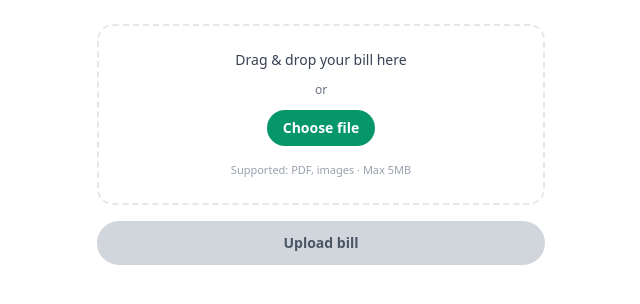
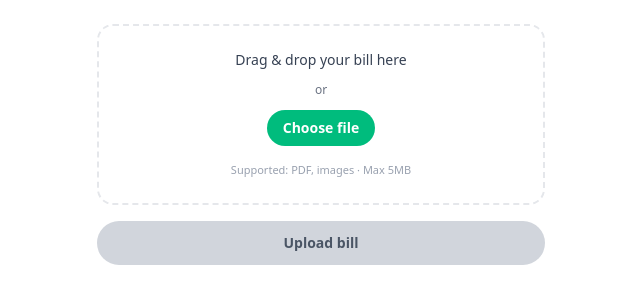
Before and after one commit to artics-us/medbill-upload-widget, a Next.js app: page /upload-widget in a window 1280 px wide. Shown: the top 304 px of the page, without its empty margins (319-959 px from the left). Built offline with nearby package versions, Linux system fonts and the light colour scheme.

Commit message:
change button color

```diff
--- a/src/app/upload-widget/page.tsx
+++ b/src/app/upload-widget/page.tsx
@@ -186,7 +186,7 @@ export default function UploadWidgetPage() {
             type="button"
             onClick={openFileDialog}
             disabled={isUploading}
-            className="px-4 py-2 rounded-full text-sm font-semibold bg-[#059669] text-white hover:bg-[#047955] disabled:bg-gray-300 disabled:text-gray-600"
+            className="px-4 py-2 rounded-full text-sm font-semibold bg-emerald-500 text-white hover:bg-emerald-600 disabled:bg-gray-300 disabled:text-gray-600"
           >
             Choose file
           </button>
@@ -216,7 +216,7 @@ export default function UploadWidgetPage() {
           className={`w-full rounded-full py-3 text-sm font-semibold ${
             isUploading || !file
               ? 'bg-gray-300 text-gray-600 cursor-not-allowed'
-              : 'bg-[#059669] text-white hover:bg-[#047955]'
+              : 'bg-emerald-500 text-white hover:bg-emerald-600'
           }`}
         >
           {isUploading ? 'Uploading…' : 'Upload bill'}
```
